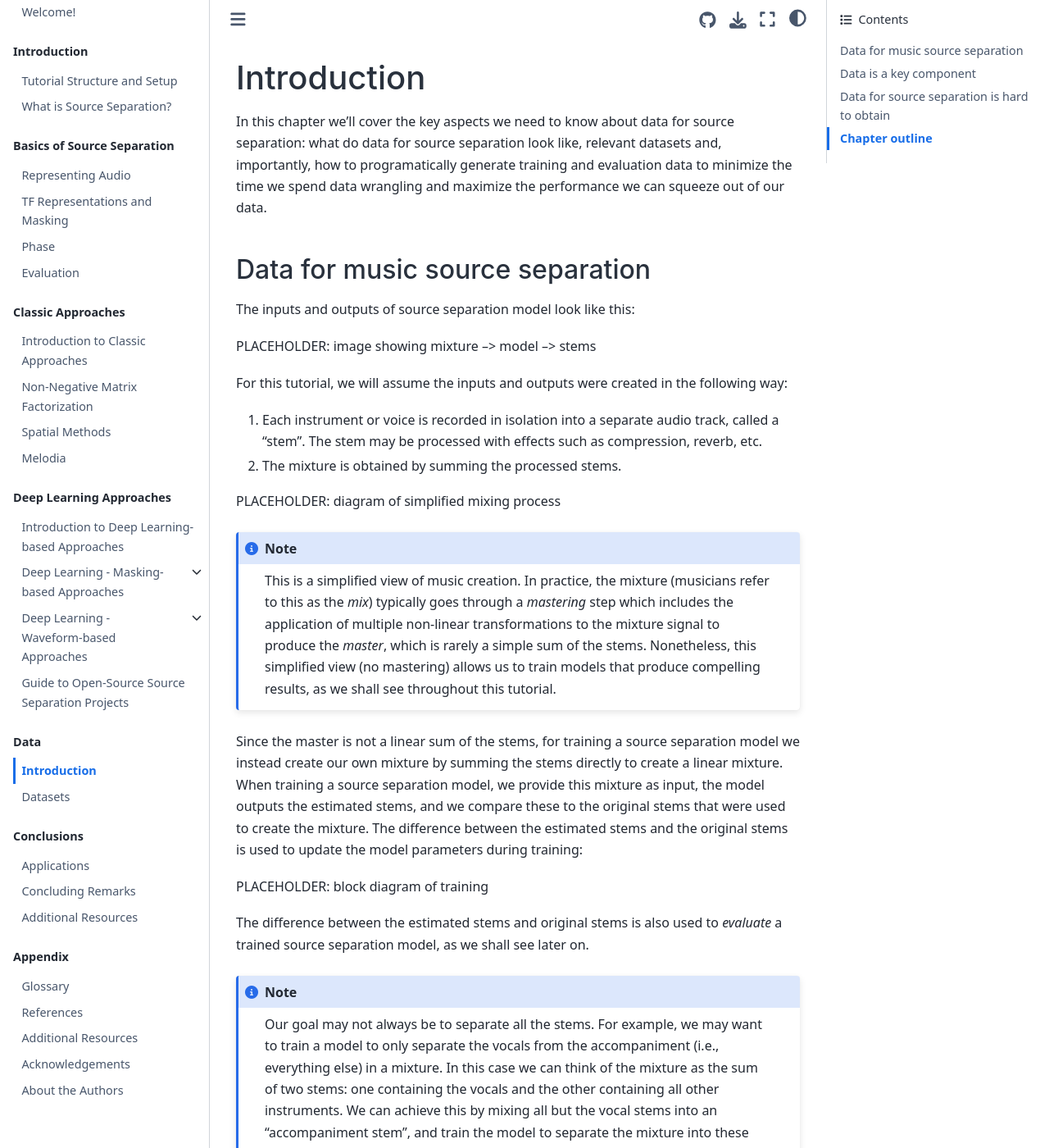
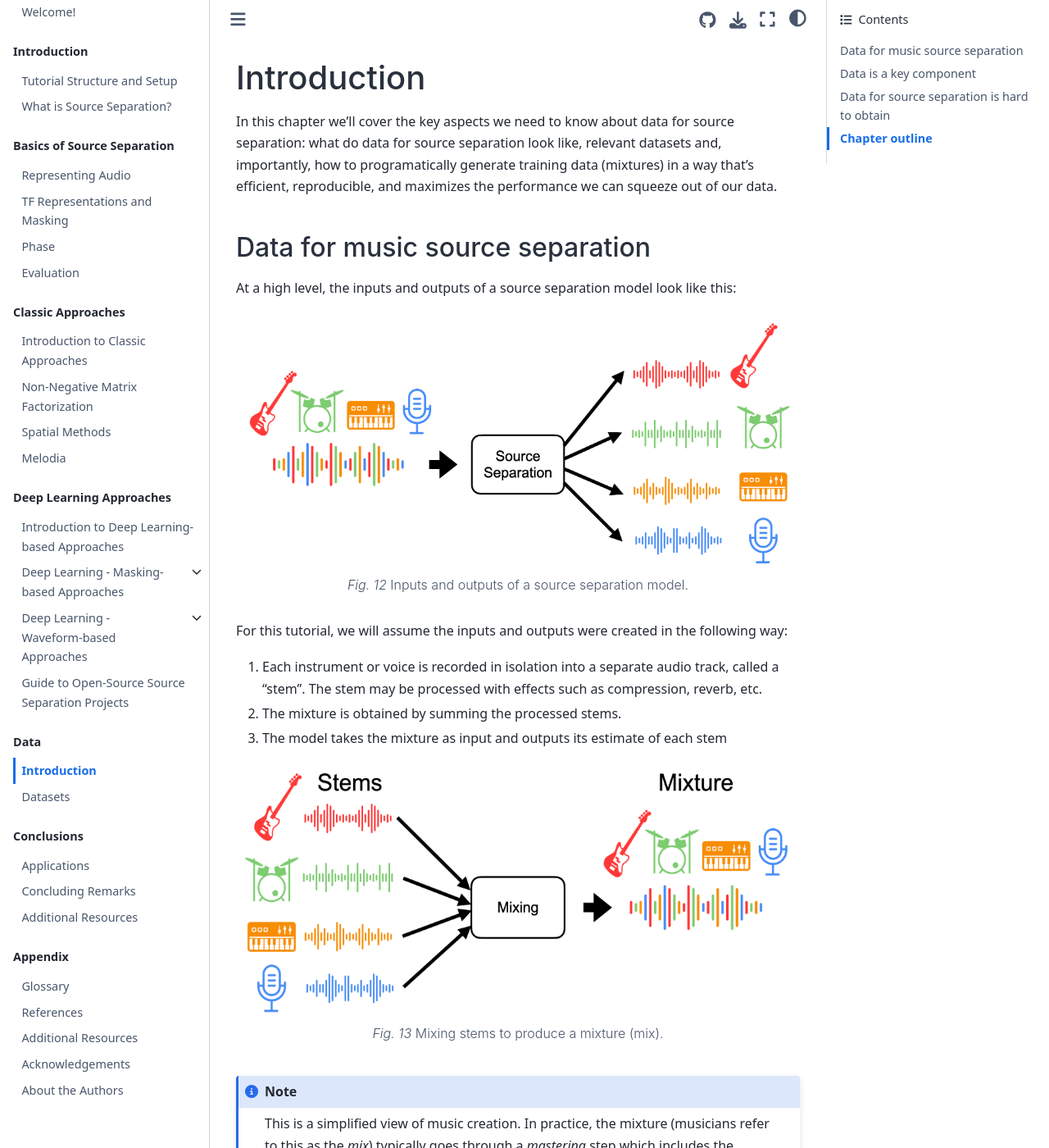
Before and after one commit to source-separation/tutorial, a Jupyter Book: the page built from book/data/introduction.md, in a window 1280 px wide and 1400 px high. Shown: the whole window at 82% size. Built offline with Jupyter Book 1.0.4 settings and Sphinx 7.4.7 and the Sphinx Book theme 1.1.4, drawn with Linux system fonts in a browser that asks for light colours; pages that are not in the unit, such as notebooks, are missing from menus; some of the changed text lies outside the part shown.

Commit message:
Add assets for data introduction

````diff
--- a/book/data/introduction.md
+++ b/book/data/introduction.md
@@ -2,21 +2,34 @@
 # Introduction
 
 In this chapter we'll cover the key aspects we need to know about data for source separation: what do data for source
-separation look like, relevant datasets and, importantly, how to programatically generate training and evaluation data
-to minimize the time we spend data wrangling and maximize the performance we can squeeze out of our data.
+separation look like, relevant datasets and, importantly, how to programatically generate training data (mixtures)
+in a way that's efficient, reproducible, and maximizes the performance we can squeeze out of our data.
 
 ## Data for music source separation
 
-The inputs and outputs of source separation model look like this:
+At a high level, the inputs and outputs of a source separation model look like this:
 
-PLACEHOLDER: image showing mixture --> model --> stems
+```{figure} ../images/data/source_separation_io.png
+---
+height: 300px
+name: fig-sourcesepio
+---
+Inputs and outputs of a source separation model.
+```
 
 For this tutorial, we will assume the inputs and outputs were created in the following way:
 1. Each instrument or voice is recorded in isolation into a separate audio track, called a "stem". The stem may be
 processed with effects such as compression, reverb, etc.
 2. The mixture is obtained by summing the processed stems.
+3. The model takes the mixture as input and outputs its estimate of each stem
 
-PLACEHOLDER: diagram of simplified mixing process
+```{figure} ../images/data/music_mixing.png
+---
+height: 300px
+name: fig-mixing
+---
+Mixing stems to produce a mixture (mix).
+```
 
 ```{note}
 This is a simplified view of music creation. In practice, the mixture (musicians refer to this as the *mix*) typically
@@ -31,7 +44,13 @@ as input, the model outputs the estimated stems, and we compare these to the ori
 mixture. The difference between the estimated stems and the original stems is used to update the model parameters during
 training:
 
-PLACEHOLDER: block diagram of training
+```{figure} ../images/data/source_separation_training.png
+---
+height: 300px
+name: fig-training
+---
+High-level diagram of training a source separation model.
+```
 
 The difference between the estimated stems and original stems is also used to *evaluate* a trained source separation model,
 as we shall see later on.
````
Also changed, not shown: book/images/data/music_mixing.png (added), book/images/data/source_separation_io.png (added), book/images/data/source_separation_training.png (added).
